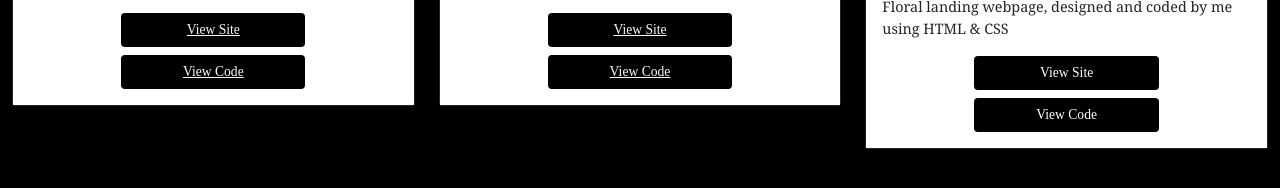
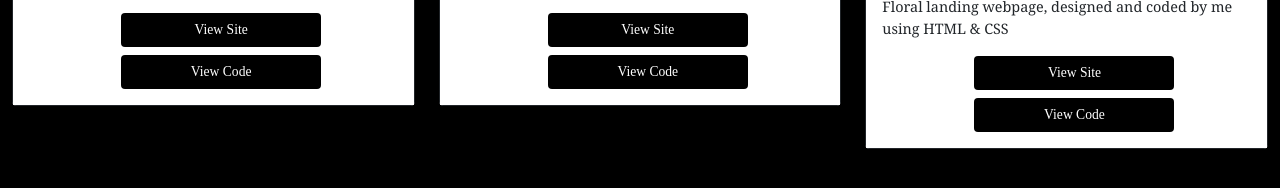
Before and after one commit to amilhousecunningham/portfolio, a plain HTML site: page projects.html in a window 1280 px wide. Shown: the part 502-690 px from the top of the page. Drawn offline with nearby package versions, Linux system fonts and the light colour scheme.

Commit message:
updated project page

```diff
--- a/projects.html
+++ b/projects.html
@@ -59,10 +59,10 @@
                   <p class="card-text text-dark">E-commerce site, designed and coded by me using HTML, CSS, &
                     JavaScript</p>
                   <div class="d-grid gap-2 col-6 mx-auto">
-                    <button class="btn link-light"><a href="https://amilhousecunningham.github.io/online-store/"
-                        target="_blank" class="link-light">View Site</a></button>
-                    <button class="btn link-light"><a href="https://github.com/amilhousecunningham/online-store"
-                        target="_blank" class="link-light">View Code</a></button>
+                    <a href="https://amilhousecunningham.github.io/online-store/" target="_blank"
+                      class="link-light"><button class="btn link-light">View Site</button></a>
+                    <a href="https://github.com/amilhousecunningham/online-store" target="_blank"
+                      class="link-light"><button class="btn link-light">View Code</button></a>
                   </div>
                 </div>
               </div>
@@ -76,10 +76,10 @@
                   <p class="card-text">Restaurant site, designed and coded by me using HTML, CSS, & JavaScript
                   </p>
                   <div class="d-grid gap-2 col-6 mx-auto">
-                    <button class="btn link-light"><a href="https://amilhousecunningham.github.io/onxy-restaurant/"
-                        target="_blank" class="link-light">View Site</a></button>
-                    <button class="btn link-light"><a href="https://github.com/amilhousecunningham/onxy-restaurant"
-                        target="_blank" class="link-light">View Code</a></button>
+                    <a href="https://amilhousecunningham.github.io/onxy-restaurant/" target="_blank"
+                      class="link-light"><button class="btn link-light">View Site</button></a>
+                    <a href="https://github.com/amilhousecunningham/onxy-restaurant" target="_blank"
+                      class="link-light"><button class="btn link-light">View Code</button></a>
                   </div>
                 </div>
               </div>
@@ -95,8 +95,10 @@
                   <p class="card-text">Floral landing webpage, designed and coded by me using HTML & CSS
                   </p>
                   <div class="d-grid gap-2 col-6 mx-auto">
-                    <button class="btn link-light" type="button">View Site</button>
-                    <button class="btn link-light" type="button">View Code</button>
+                    <a href="https://amilhousecunningham.github.io/landing_page/" target="_blank"><button
+                        class="btn link-light" type="button">View Site</button></a>
+                    <a href="https://github.com/amilhousecunningham/landing_page" target="_blank"><button
+                        class="btn link-light" type="button">View Code</button></a>
                   </div>
                 </div>
               </div>
--- a/projects/styles.css
+++ b/projects/styles.css
@@ -1,8 +1,5 @@
-
-
-body{
+body {
   background-color: black;
-
 }
 
 .navbar {
@@ -16,12 +13,10 @@ body{
   font-size: 1.45rem;
 }
 
-.navbar-toggler{
+.navbar-toggler {
   background-color: whitesmoke;
   padding: 2.5px;
-
 }
-
 
 .cards {
   position: relative;
@@ -31,13 +26,11 @@ body{
 .card-title {
   font-family: Copperplate;
   font-size: 1.1rem;
-
 }
 
 .card-text {
-    font-family: Cambria, Cochin, Georgia, Times, 'Times New Roman', serif;
+  font-family: Cambria, Cochin, Georgia, Times, "Times New Roman", serif;
   font-size: 0.9rem;
-
 }
 
 .btn {
@@ -47,57 +40,59 @@ body{
   color: white;
 }
 
-
-.card-body{
+.card-body {
   background-color: white;
 }
 
 a:visited {
-    color:white;
+  color: white;
 }
 
 .project {
   margin-bottom: 20px;
 }
 
+a {
+  display: flex;
+  justify-content: center;
+  align-items: center;
+  text-decoration: none;
+}
+
+button {
+  width: 200px;
+}
 
 @media only screen and (max-width: 600px) {
   .floral-img {
-        padding-top: 12.5px!important;
-        padding-bottom: 12.5px!important;
-
+    padding-top: 12.5px !important;
+    padding-bottom: 12.5px !important;
   }
 }
 
 @media only screen and (min-width: 600px) {
   .floral-img {
-        padding-top: 12.5px!important;
-        padding-bottom: 12.5px!important;
-
+    padding-top: 12.5px !important;
+    padding-bottom: 12.5px !important;
   }
 }
 
 @media only screen and (min-width: 768px) {
-    .floral-img{
-        padding-top: 18.5px!important;
-        padding-bottom: 18.5px!important;
-
+  .floral-img {
+    padding-top: 18.5px !important;
+    padding-bottom: 18.5px !important;
   }
 }
 @media only screen and (min-width: 992px) {
-    .floral-img{
-        padding-top: 18.5px!important;
-        padding-bottom: 18.5px!important;
-
+  .floral-img {
+    padding-top: 18.5px !important;
+    padding-bottom: 18.5px !important;
   }
 }
 
-
 @media only screen and (min-width: 1200px) {
-    .floral-img{
-        padding-top: 21.5px!important;
-        padding-bottom: 21.5px!important;
-
+  .floral-img {
+    padding-top: 21.5px !important;
+    padding-bottom: 21.5px !important;
   }
-
 }
```
Lines whose indentation alone changed are shown as unchanged.
